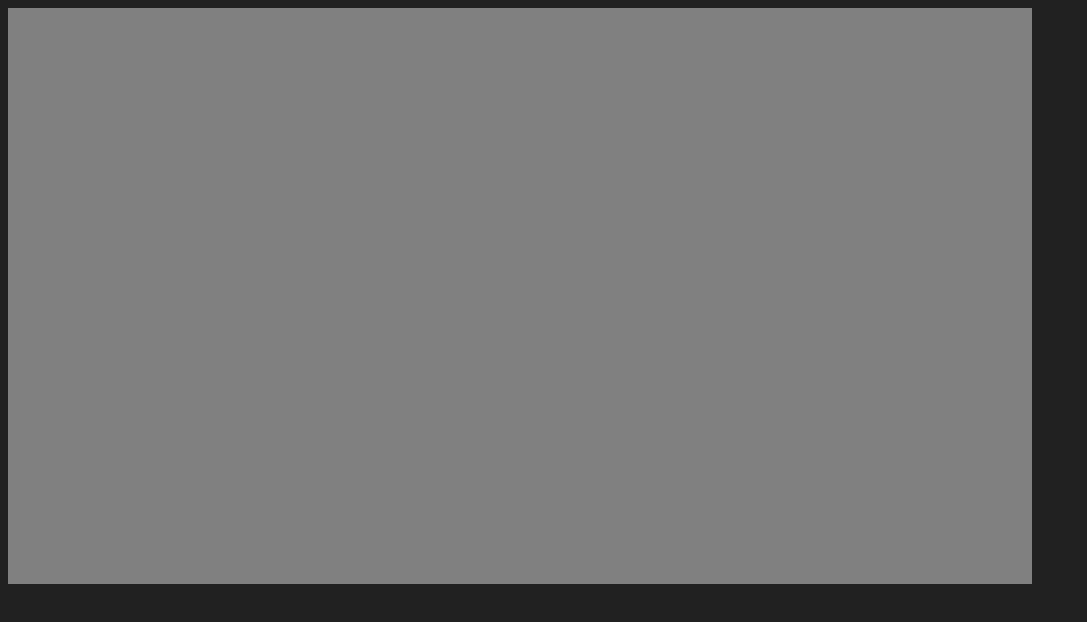
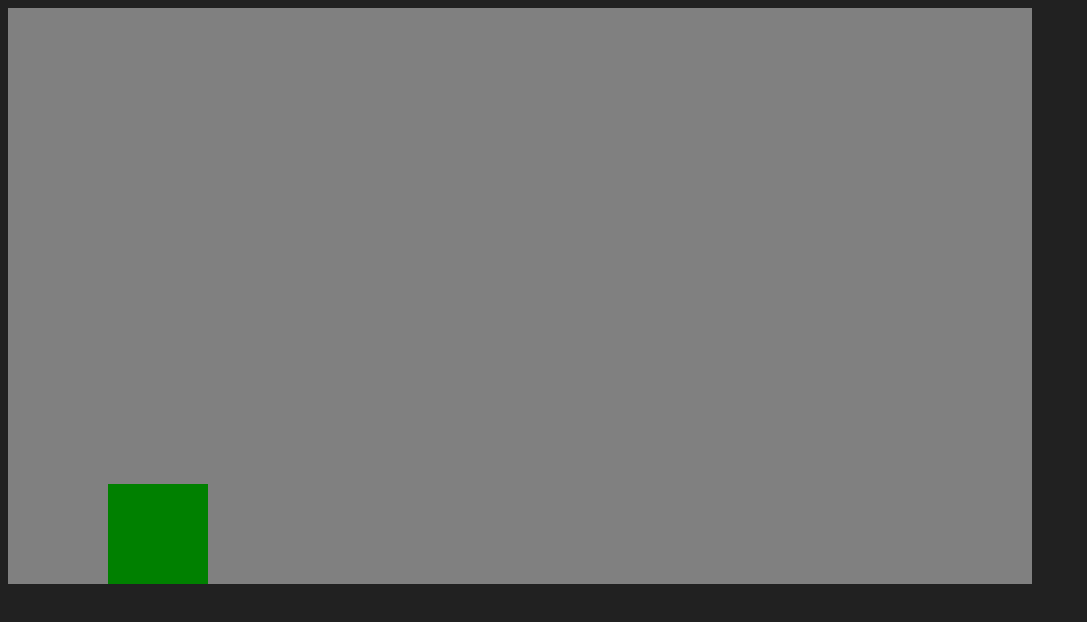
Before and after one commit to LesniakM/JsFormer, a plain HTML site: page index.html in a window 1280 px wide. Shown: the whole page, without its empty margins (0-1087 px from the left). Drawn offline with Linux system fonts and the light colour scheme.

Commit message:
Added player with basic gravity.

```diff
--- a/index.html
+++ b/index.html
@@ -5,4 +5,5 @@
 </style>
 <canvas></canvas>
 
+<script src="js/classes/Player.js"></script>
 <script src="index.js"></script>
--- a/index.js
+++ b/index.js
@@ -1,8 +1,21 @@
 const canvas = document.querySelector('canvas')
 const c = canvas.getContext('2d')
 
-canvas.width = 64 * 16
-canvas.height = 64 * 9
+canvas.width = 64 * 16;
+canvas.height = 64 * 9;
 
-c.fillStyle = 'gray'
-c.fillRect(0, 0, canvas.width, canvas.height)
+
+const player = new Player()
+
+function animate() {
+    window.requestAnimationFrame(animate);
+    c.clearRect(0, 0, canvas.width, canvas.height);
+
+    c.fillStyle = 'gray';
+    c.fillRect(0, 0, canvas.width, canvas.height);
+
+    player.update();
+    player.draw();
+}
+
+animate()
--- /dev/null
+++ b/js/classes/Player.js
@@ -0,0 +1,36 @@
+class Player {
+    constructor() {
+        this.pos = {
+            x: 100,
+            y: 400
+        };
+        this.vel = {
+            x: 0.0,
+            y: -10
+        };
+        this.acc = {
+            x: 2.0,
+            y: 10
+        };
+
+        this.width = 100;
+        this.height = 100;
+
+    }
+
+    draw() {
+        c.fillStyle = 'green';
+        c.fillRect(this.pos.x, this.pos.y, this.width, this.height);
+    };
+
+    update() {
+        if (player.pos.y + player.height < canvas.height){
+            player.vel.y += player.acc.y / 30;
+            player.pos.y += player.vel.y;
+        }
+        else {
+            player.pos.y = canvas.height - player.height;
+            player.vel.y = 0;
+        };
+    }
+}
```
